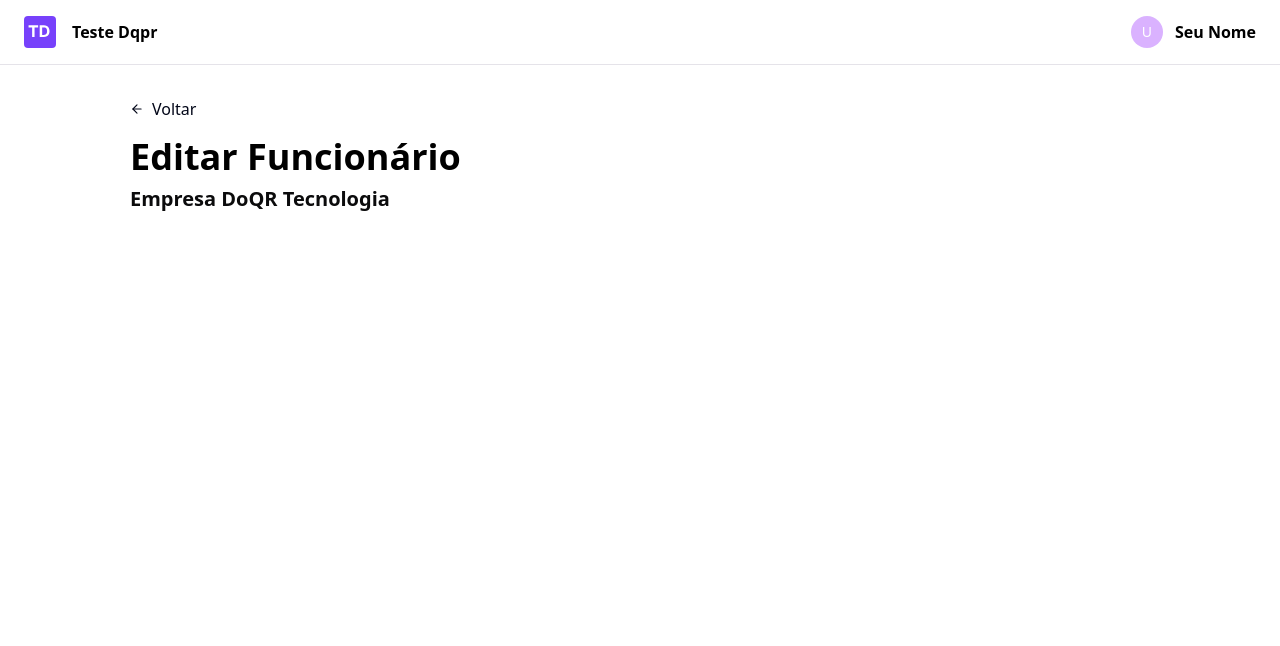
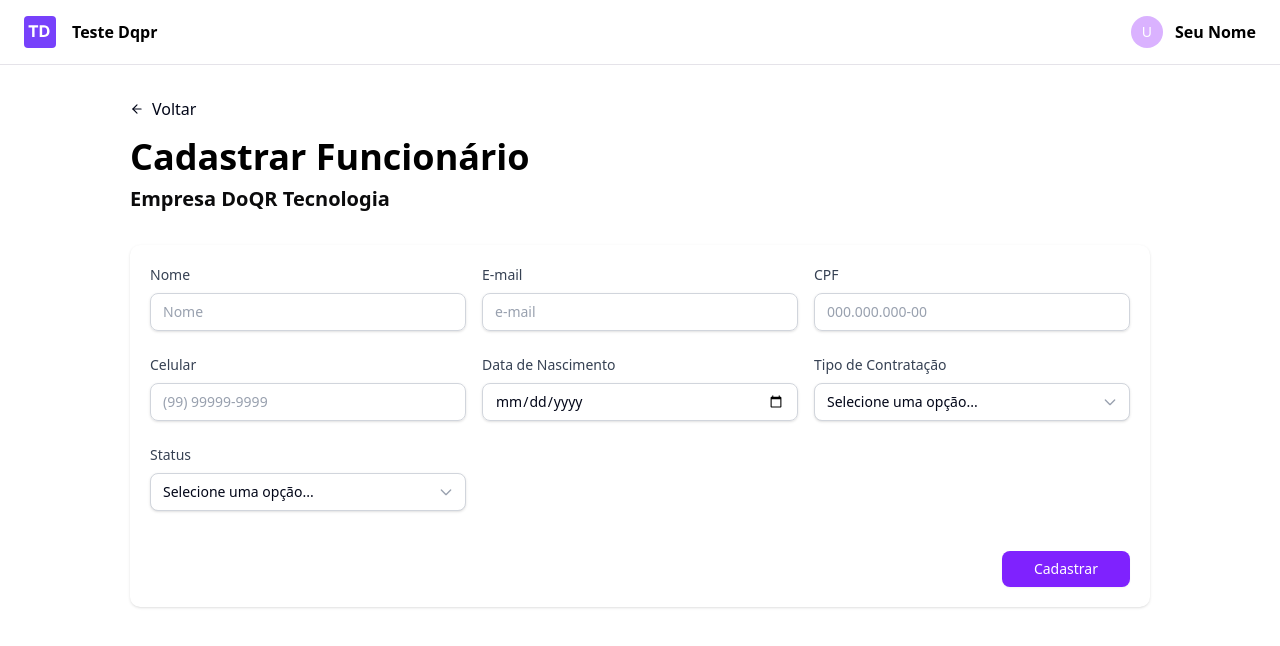
Before and after one commit to a-medeiros/doqr-project, a Next.js app: page /employee/new in a window 1280 px wide. Shown: the top 646 px of the page. Built offline with nearby package versions, Linux system fonts and the light colour scheme.

Commit message:
feat: add form to create new employee

```diff
--- a/package.json
+++ b/package.json
@@ -10,6 +10,7 @@
     "lint:fix": "eslint . --fix"
   },
   "dependencies": {
+    "@hookform/resolvers": "^5.2.2",
     "@radix-ui/react-slot": "^1.2.3",
     "class-variance-authority": "^0.7.1",
     "clsx": "^2.1.1",
@@ -17,7 +18,10 @@
     "next": "15.5.3",
     "react": "19.1.0",
     "react-dom": "19.1.0",
-    "tailwind-merge": "^3.3.1"
+    "react-hook-form": "^7.62.0",
+    "react-input-mask": "^2.0.4",
+    "tailwind-merge": "^3.3.1",
+    "zod": "^4.1.8"
   },
   "devDependencies": {
     "@eslint/eslintrc": "^3",
--- a/src/app/employee/new/page.tsx
+++ b/src/app/employee/new/page.tsx
@@ -1,5 +1,6 @@
 import { ArrowLeft } from 'lucide-react'
 import Link from 'next/link'
+import Form from '@/components/Employees/Form'
 
 const NewEmployeePage = () => {
   return (
@@ -11,9 +12,11 @@ const NewEmployeePage = () => {
         </Link>
       </div>
       <div className="flex flex-col gap-2 mb-8">
-        <h1 className="text-4xl font-bold text-black">Editar Funcionário</h1>
+        <h1 className="text-4xl font-bold text-black">Cadastrar Funcionário</h1>
         <p className="text-xl font-bold text-[#0B0B0C]">Empresa DoQR Tecnologia</p>
       </div>
+
+      <Form />
     </div>
   )
 }
--- a/src/components/Employees/Employee.tsx
+++ b/src/components/Employees/Employee.tsx
@@ -1,30 +1,30 @@
-import { Employee as EmployeeType } from '@/types/employee.types'
+import { Employee as EmployeeSchema } from '@/schemas/employee'
 import { Button } from '../ui/button'
 import { Edit, Trash2 } from 'lucide-react'
 import TableItem from './TableItem'
 
 type EmployeeProps = {
-  employee: EmployeeType
+  employee: EmployeeSchema
 }
 
 const Employee = ({ employee }: EmployeeProps) => {
-  const getStatusBadge = (status: 'Ativo' | 'Inativo') => {
+  const getStatusBadge = (status: EmployeeSchema['status']) => {
     const baseClasses = 'px-2 py-1 rounded-full text-xs font-medium'
-    if (status === 'Ativo') {
-      return `${baseClasses} bg-green-100 text-green-800`
-    } else if (status === 'Inativo') {
-      return `${baseClasses} bg-red-100 text-red-800`
+    if (status === true) {
+      return <span className={`${baseClasses} bg-green-100 text-green-800`}>Ativo</span>
+    } else if (status === false) {
+      return <span className={`${baseClasses} bg-red-100 text-red-800`}>Inativo</span>
     } else {
       return ''
     }
   }
 
-  const getTypeOfHiring = (type: 'CLT' | 'PJ') => {
+  const getTypeOfHiring = (type: EmployeeSchema['typeOfHiring']) => {
     const typeOfHiring = type === 'CLT' ? 'CLT' : type === 'PJ' ? 'PJ' : 'Não informado'
     return typeOfHiring
   }
 
-  const getDateOfBirth = (date: string) => {
+  const getDateOfBirth = (date: EmployeeSchema['dateOfBith']) => {
     const dateOfBirth = new Date(date)
     return dateOfBirth.toLocaleDateString('pt-BR')
   }
@@ -38,7 +38,7 @@ const Employee = ({ employee }: EmployeeProps) => {
       <TableItem text={getDateOfBirth(employee.dateOfBith)} />
       <TableItem text={getTypeOfHiring(employee.typeOfHiring)} />
       <td className="p-4 font-normal whitespace-nowrap text-sm">
-        <span className={getStatusBadge(employee.status)}>{employee.status}</span>
+        {getStatusBadge(employee.status)}
       </td>
       <td className="p-4 font-normal whitespace-nowrap text-sm">
         <div className="flex space-x-2">
--- /dev/null
+++ b/src/components/Employees/Form.tsx
@@ -0,0 +1,223 @@
+'use client'
+
+import { useForm } from 'react-hook-form'
+import { zodResolver } from '@hookform/resolvers/zod'
+import { employeeSchema, type Employee } from '@/schemas/employee'
+import { Button } from '@/components/ui/button'
+import { cn } from '@/lib/utils'
+
+const Form = () => {
+  const {
+    register,
+    handleSubmit,
+    formState: { errors },
+    reset,
+  } = useForm<Employee>({
+    resolver: zodResolver(employeeSchema),
+    defaultValues: {
+      name: '',
+      email: '',
+      cpf: '',
+      phone: '',
+      dateOfBith: '',
+      typeOfHiring: undefined,
+      status: undefined,
+    },
+  })
+
+  const onSubmit = async (data: Employee) => {
+    await fetch('https://api-testefrontend.qforms.com.br/employees', {
+      method: 'POST',
+      headers: {
+        'Content-Type': 'application/json',
+        Accept: 'application/json',
+      },
+      body: JSON.stringify(data),
+    })
+
+    reset()
+  }
+
+  const inputClasses = cn(
+    'w-full px-3 py-2 border border-gray-300 rounded-md shadow-sm',
+    'focus:outline-none focus:ring-2 focus:ring-violet-500 focus:border-transparent',
+    'placeholder-gray-400 text-sm',
+    'disabled:bg-gray-50 disabled:text-gray-500',
+  )
+
+  const selectClasses = cn(
+    'w-full px-3 py-2 border border-gray-300 rounded-md shadow-sm',
+    'focus:outline-none focus:ring-2 focus:ring-violet-500 focus:border-transparent',
+    'text-sm bg-white',
+    'appearance-none cursor-pointer',
+    'pr-8',
+  )
+
+  return (
+    <div className="bg-white rounded-lg shadow-sm p-5">
+      <form onSubmit={handleSubmit(onSubmit)} className="space-y-6">
+        <div className="grid grid-cols-1 md:grid-cols-3 gap-4">
+          <div className="space-y-2">
+            <label htmlFor="name" className="block text-sm font-medium text-gray-700">
+              Nome
+            </label>
+            <input
+              {...register('name')}
+              type="text"
+              id="name"
+              placeholder="Nome"
+              className={inputClasses}
+            />
+            {errors.name && <p className="text-sm text-red-600">{errors.name.message}</p>}
+          </div>
+
+          <div className="space-y-2">
+            <label htmlFor="email" className="block text-sm font-medium text-gray-700">
+              E-mail
+            </label>
+            <input
+              {...register('email')}
+              type="email"
+              id="email"
+              placeholder="e-mail"
+              className={inputClasses}
+            />
+            {errors.email && <p className="text-sm text-red-600">{errors.email.message}</p>}
+          </div>
+
+          <div className="space-y-2">
+            <label htmlFor="cpf" className="block text-sm font-medium text-gray-700">
+              CPF
+            </label>
+            <input
+              {...register('cpf')}
+              type="text"
+              id="cpf"
+              placeholder="000.000.000-00"
+              className={inputClasses}
+            />
+            {errors.cpf && <p className="text-sm text-red-600">{errors.cpf.message}</p>}
+          </div>
+        </div>
+
+        <div className="grid grid-cols-1 md:grid-cols-3 gap-4">
+          <div className="space-y-2">
+            <label htmlFor="phone" className="block text-sm font-medium text-gray-700">
+              Celular
+            </label>
+            <input
+              {...register('phone')}
+              type="text"
+              id="phone"
+              placeholder="(99) 99999-9999"
+              className={inputClasses}
+            />
+            {errors.phone && <p className="text-sm text-red-600">{errors.phone.message}</p>}
+          </div>
+
+          <div className="space-y-2">
+            <label htmlFor="dateOfBith" className="block text-sm font-medium text-gray-700">
+              Data de Nascimento
+            </label>
+            <input
+              {...register('dateOfBith')}
+              type="date"
+              id="dateOfBith"
+              placeholder="00/00/0000"
+              className={inputClasses}
+            />
+            {errors.dateOfBith && (
+              <p className="text-sm text-red-600">{errors.dateOfBith.message}</p>
+            )}
+          </div>
+
+          <div className="space-y-2">
+            <label htmlFor="typeOfHiring" className="block text-sm font-medium text-gray-700">
+              Tipo de Contratação
+            </label>
+            <div className="relative">
+              <select {...register('typeOfHiring')} id="typeOfHiring" className={selectClasses}>
+                <option value="">Selecione uma opção...</option>
+                <option value="CLT">CLT</option>
+                <option value="PJ">PJ</option>
+              </select>
+              <div
+                className="absolute inset-y-0 right-0 flex
+                items-center pr-3 pointer-events-none"
+              >
+                <svg
+                  className="w-4 h-4 text-gray-400"
+                  fill="none"
+                  stroke="currentColor"
+                  viewBox="0 0 24 24"
+                >
+                  <path
+                    strokeLinecap="round"
+                    strokeLinejoin="round"
+                    strokeWidth={2}
+                    d="M19 9l-7 7-7-7"
+                  />
+                </svg>
+              </div>
+            </div>
+            {errors.typeOfHiring && (
+              <p className="text-sm text-red-600">{errors.typeOfHiring.message}</p>
+            )}
+          </div>
+        </div>
+
+        <div className="grid grid-cols-1 md:grid-cols-3 gap-4">
+          <div className="space-y-2">
+            <label htmlFor="status" className="block text-sm font-medium text-gray-700">
+              Status
+            </label>
+            <div className="relative">
+              <select
+                {...register('status', {
+                  setValueAs: (value: string) => value === 'ativo',
+                })}
+                id="status"
+                className={selectClasses}
+              >
+                <option value="">Selecione uma opção...</option>
+                <option value="ativo">Ativo</option>
+                <option value="inativo">Inativo</option>
+              </select>
+              <div
+                className="absolute inset-y-0 right-0 flex
+                items-center pr-3 pointer-events-none"
+              >
+                <svg
+                  className="w-4 h-4 text-gray-400"
+                  fill="none"
+                  stroke="currentColor"
+                  viewBox="0 0 24 24"
+                >
+                  <path
+                    strokeLinecap="round"
+                    strokeLinejoin="round"
+                    strokeWidth={2}
+                    d="M19 9l-7 7-7-7"
+                  />
+                </svg>
+              </div>
+            </div>
+            {errors.status && <p className="text-sm text-red-600">{errors.status.message}</p>}
+          </div>
+        </div>
+
+        <div className="flex justify-end pt-4">
+          <Button
+            type="submit"
+            className="bg-violet-600 hover:bg-violet-700
+            text-white px-8 py-2 rounded-md font-medium cursor-pointer"
+          >
+            Cadastrar
+          </Button>
+        </div>
+      </form>
+    </div>
+  )
+}
+
+export default Form
--- a/src/components/Employees/List.tsx
+++ b/src/components/Employees/List.tsx
@@ -1,11 +1,10 @@
-import React from 'react'
-import { Employee as EmployeeType } from '@/types/employee.types'
+import { Employee as EmployeeSchema } from '@/schemas/employee'
 import Employee from './Employee'
 import TableHeaderItem from './TableHeaderItem'
 
 const EmployeesList = async () => {
   const response = await fetch('https://api-testefrontend.qforms.com.br/employees')
-  const employees: EmployeeType[] = await response.json()
+  const employees: EmployeeSchema[] = await response.json()
 
   return (
     <div className="bg-white rounded-lg border border-gray-200 overflow-hidden">
--- /dev/null
+++ b/src/components/Employees/NewEmployee.tsx
@@ -0,0 +1,17 @@
+'use client'
+import { Plus } from 'lucide-react'
+import { Button } from '../ui/button'
+import { useRouter } from 'next/navigation'
+
+const NewEmployee = () => {
+  const router = useRouter()
+
+  return (
+    <Button className="gap-[2.5px] cursor-pointer" onClick={() => router.push('/employee/new')}>
+      <Plus className="w-4 h-4" size={14} />
+      Novo Funcionário
+    </Button>
+  )
+}
+
+export default NewEmployee
--- /dev/null
+++ b/src/schemas/employee.ts
@@ -0,0 +1,16 @@
+import { z } from 'zod'
+
+export const employeeSchema = z.object({
+  id: z.number().optional(),
+  name: z.string().min(1, 'Nome é obrigatório'),
+  email: z.email('E-mail inválido'),
+  cpf: z.string().length(11, 'CPF é obrigatório'),
+  phone: z.string().min(8, 'Celular é obrigatório'),
+  dateOfBith: z.string().min(1, 'Data de nascimento é obrigatória'),
+  typeOfHiring: z.enum(['CLT', 'PJ'], {
+    error: 'Tipo de contratação é obrigatório',
+  }),
+  status: z.boolean(),
+})
+
+export type Employee = z.infer<typeof employeeSchema>
```
Also changed, not shown: src/app/page.tsx (+3 -6 lines), 1 other file (tests, documents, lock files or other folders).
